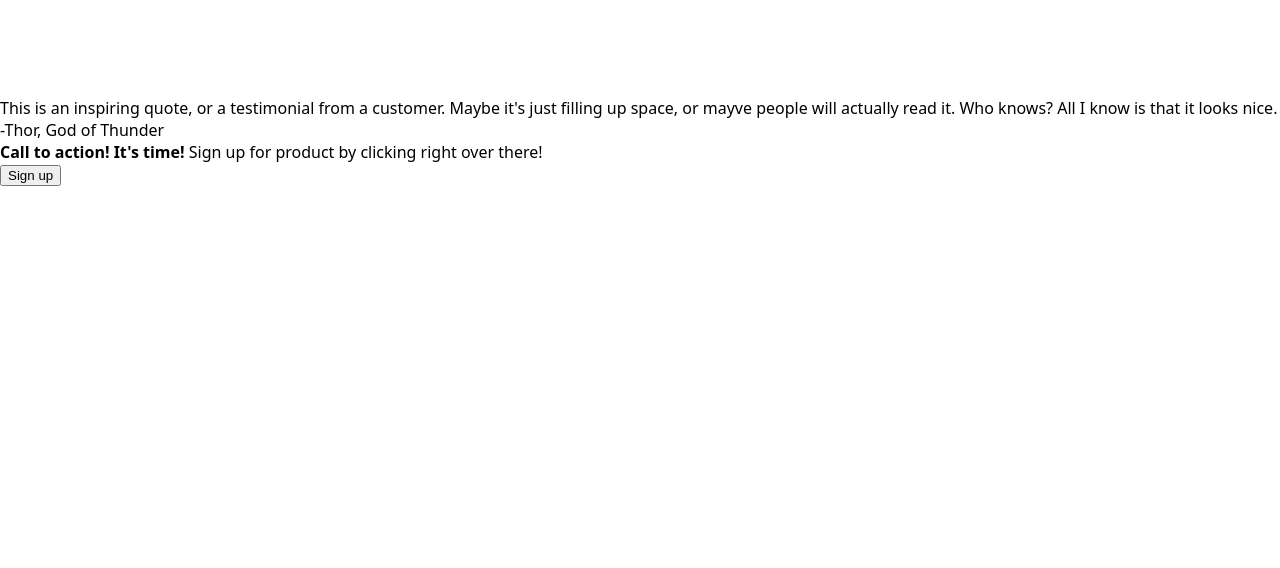
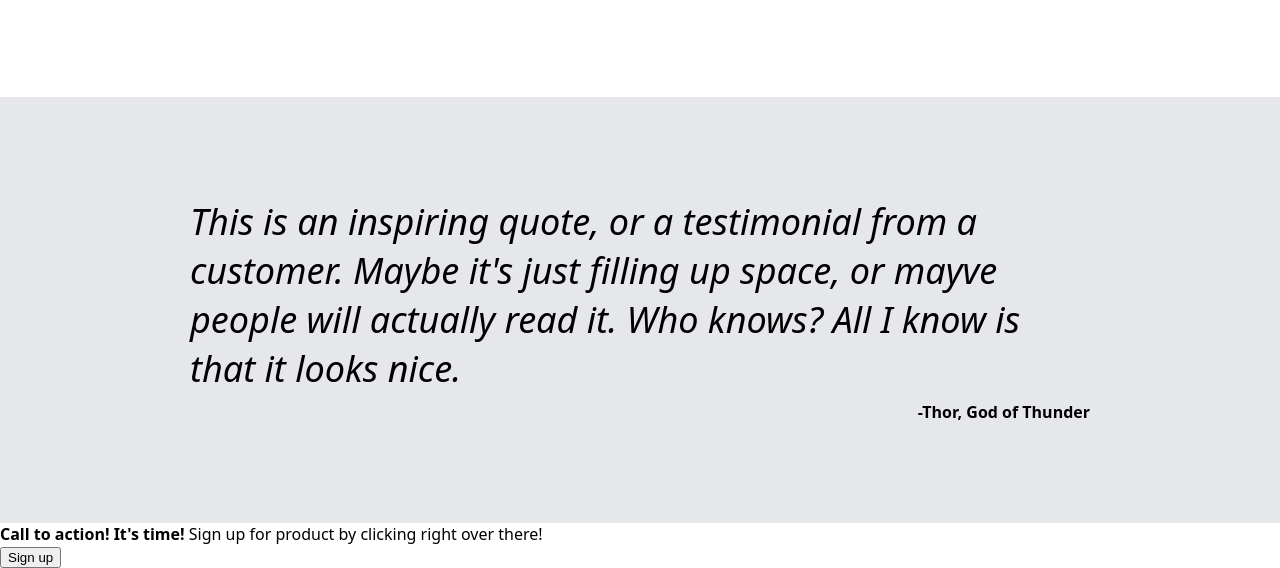
Before and after one commit to ksmeehan/odin-landing-page, a plain HTML site: page index.html in a window 1280 px wide. Shown: the part 818-1386 px from the top of the page. Before the commit the page ends 1004 px from the top, so only its background shows below. Drawn offline with Linux system fonts and the light colour scheme.

Commit message:
Style section 3
Style section 3 with flexbox.

```diff
--- a/css.css
+++ b/css.css
@@ -81,8 +81,6 @@ body {
     color: #1F2937;
     padding:50px;
     padding-bottom:100px;
-
-
 }
 
 .section-2 h2 {
@@ -110,3 +108,28 @@ body {
     border: 2px solid #3882f6;
     border-radius: 16px;
 }
+
+.section-3 {
+    background-color: #e5e7eb;
+    padding-top: 100px;
+    padding-bottom:100px;
+    display:flex;
+    justify-content: center;
+}
+
+.section-3 .quotebox {
+    width: 900px;
+    display:flex;
+    flex-direction: column;
+    gap: 8px;
+}
+
+.section-3 .quote {
+    font-size: 36px;
+    font-weight: 300;
+    font-style:italic;
+}
+.section-3 .attribution {
+    font-weight: bold;
+    align-self:flex-end;
+}
--- a/index.html
+++ b/index.html
@@ -61,10 +61,12 @@
 
     <div class="section-3">
         <div class="quotebox">
+            <div class="quote">
             This is an inspiring quote, or a testimonial
             from a customer. Maybe it's just filling up
             space, or mayve people will actually read it.
             Who knows? All I know is that it looks nice.
+            </div>
             <span class="attribution">
                 -Thor, God of Thunder
             </span>
```
